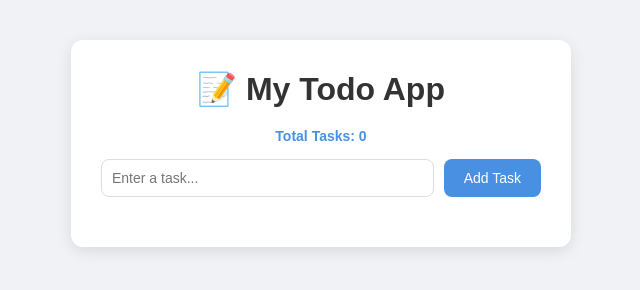
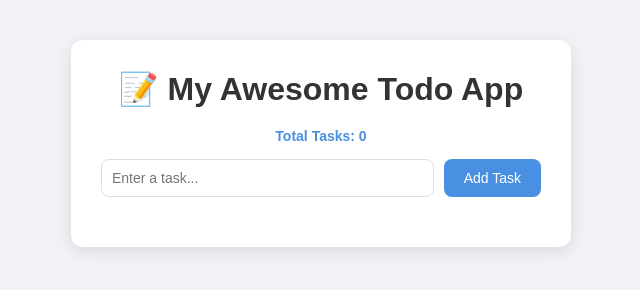
Before and after one commit to SwetaPatel04/todo-app, a plain HTML site: page index.html in a window 1280 px wide. Shown: the whole page, without its empty margins (319-959 px from the left). Drawn offline with Linux system fonts and the light colour scheme.

Commit message:
changed title on feature branch

```diff
--- a/index.html
+++ b/index.html
@@ -29,7 +29,7 @@
   <div class="container">
   <!-- div is a box/container — class="container" lets us style it in CSS -->
 
-    <h1>📝 My Todo App</h1>
+    <h1>📝 My Awesome Todo App</h1>
     <!-- h1 is the biggest heading on the page -->
     <!-- Task counter shows how many tasks are in the list -->
     <p id="counter">Total Tasks: 0</p>
```
